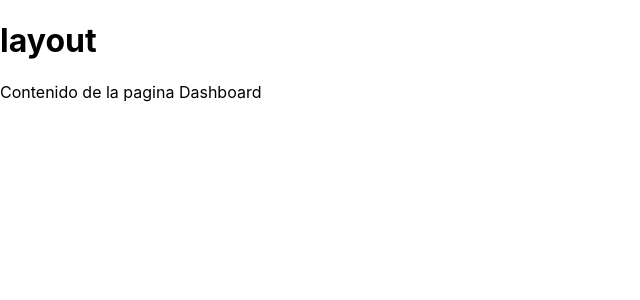
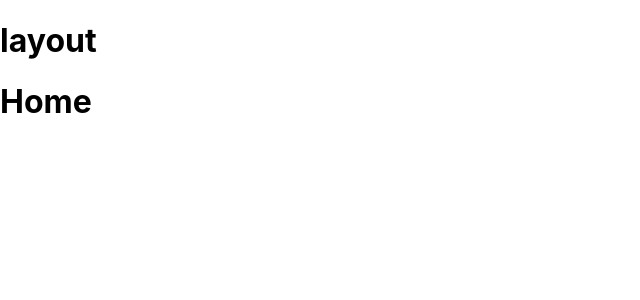
Before and after one commit to ghuizzi/ListMusic, a React (Create React App) app: page / in a window 1280 px wide. Shown: the top 300 px of the page, without its empty margins (0-640 px from the left). Built offline with nearby package versions, Linux system fonts and the light colour scheme.

Commit message:
feat: new page, Home

```diff
--- /dev/null
+++ b/src/pages/Home.jsx
@@ -0,0 +1,11 @@
+import React from 'react';
+
+function Home() {
+  return (
+    <div>
+      <h1>Home</h1>
+    </div>
+  );
+}
+
+export default Home;
--- a/src/pages/index.js
+++ b/src/pages/index.js
@@ -1,2 +1,3 @@
 export { default as Dashboard } from './Dashboard';
 export { default as About } from './About';
+export { default as Home } from './Home';
--- a/src/router/interface/Path.js
+++ b/src/router/interface/Path.js
@@ -1,5 +1,6 @@
 const name = {
-  Dashboard: '',
+  Home: '',
+  Dashboard: 'dash',
   About: 'about',
 };
 
--- a/src/router/routes.jsx
+++ b/src/router/routes.jsx
@@ -3,13 +3,17 @@ import { useRoutes } from 'react-router-dom';
 import { IPath } from './interface';
 
 import { LayoutApp } from './layout';
-import { Dashboard, About } from '../pages';
+import { Home, About, Dashboard } from '../pages';
 
 export const routes = [
   {
     path: '/',
     element: <LayoutApp />,
     children: [
+      {
+        path: IPath.Home,
+        element: <Home />,
+      },
       {
         path: IPath.Dashboard,
         element: <Dashboard />,
```
